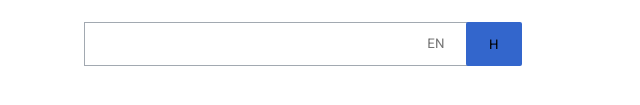
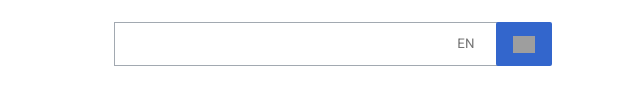
Before and after one commit to raulcardenas1999/PagCloneWikipedia.github.io, a plain HTML site: page index.html in a window 1280 px wide. Shown: the part 493-598 px from the top of the page, without its empty margins (307-947 px from the left). Drawn offline with Linux system fonts and the light colour scheme; grey boxes are pictures that could not be loaded.

Commit message:
Main 90%

```diff
--- a/css/style.css
+++ b/css/style.css
@@ -149,6 +149,7 @@ main .main-input{
 main .main-input .input-search{
     display: flex;
     justify-content: center;
+    margin-left: 6rem;
 }
 .input-search .search{
     display: flex;
@@ -162,6 +163,11 @@ main .main-input .input-search{
 }
 .input-search .search #input1:hover{
     border: 1px solid #72777d;
+}
+.input-search .search #input1:focus{
+    /*outline: 0.16rem solid #36c;*/
+    box-shadow: inset 0 0 0 0.16rem #36c;
+    outline: 0;
 }
 .search .cursos{
     position: relative;
@@ -178,10 +184,29 @@ main .main-input .input-search{
     position: relative;
     right: 6rem;
 }
-.main-input .main-button button{
+.main-input .main-button{
     width: 5.6rem;
     height: 4.4rem;
     border: none;
     border-radius: 0.2rem;
     background-color: #36c;
+    display: flex;
+    justify-content: center;
+    align-items: center;
+    cursor: pointer;
 }
+.main-input .main-button:hover{
+    background-color: #447ff5;
+}
+.main-input .main-button button{
+    height: 2.2rem;
+    width: 2.2rem;
+}
+.main-input .main-button i{
+    background-image: url("https://raw.githubusercontent.com/scarsbrooks/WikiClone/main/img/search.png");
+    background-repeat: no-repeat;
+    background-position: center;
+    background-size: contain;
+    height: 2.2rem;
+    width: 2.2rem;
+}
--- a/index.html
+++ b/index.html
@@ -98,9 +98,9 @@
                         </datalist>
                     </div>
                 </div>
-                <div class="main-button">
-                    <button>H</button>
-                </div>
+                <button class="main-button">
+                    <i></i>
+                </button>
             </div>
         </section>
     </main>
```
